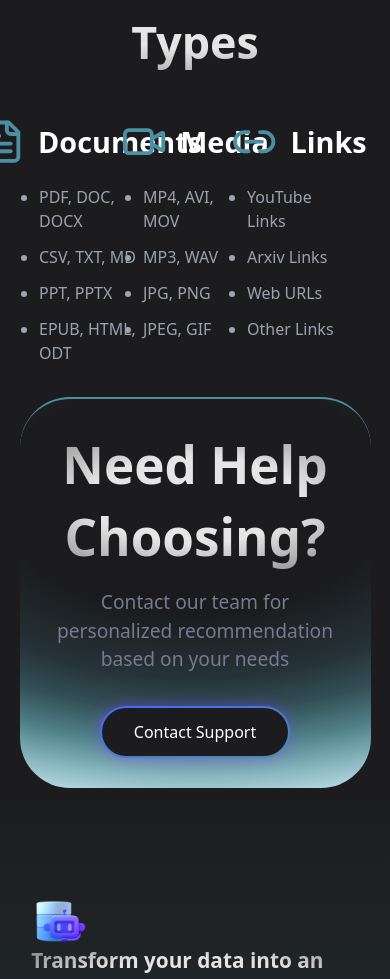
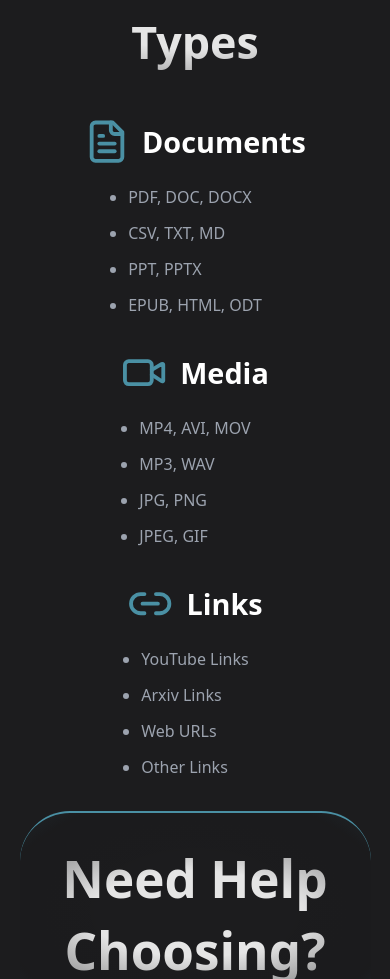
Before and after one commit to Anuran12/Ai-Chat-DB, a Next.js app: page /pricing in a window 390 px wide. Shown: the part 2271-3250 px from the top of the page. Built offline with nearby package versions, Linux system fonts and the light colour scheme; no server answers.

Commit message:
responsive fix & navigate folders

```diff
--- /dev/null
+++ b/app/folder/[folderId]/page.tsx
@@ -0,0 +1,17 @@
+"use client";
+import { useSession } from "next-auth/react";
+import { useSearchParams } from "next/navigation";
+import React from "react";
+
+export default function FolderDetails() {
+  const searchParams = useSearchParams();
+  const name = searchParams.get("name");
+  const id = searchParams.get("id");
+  const { data: session } = useSession();
+  return (
+    <div>
+      <div>Folder Name: {name}</div>
+      <div>Folder ID: {id}</div>
+    </div>
+  );
+}
--- a/app/layout.tsx
+++ b/app/layout.tsx
@@ -2,6 +2,7 @@ import type { Metadata } from "next";
 import "./globals.css";
 import SessionWrapper from "@/components/SessionWrapper";
 import Sidebar from "@/components/Sidebar";
+import { FolderProvider } from "@/components/FolderContext";
 
 export const metadata: Metadata = {
   title: "Create Next App",
@@ -15,6 +16,7 @@ export default function RootLayout({
 }>) {
   return (
     <SessionWrapper>
+      <FolderProvider>
         <html lang="en">
           <body className={`antialiased`}>
             <div className="flex">
@@ -23,6 +25,7 @@ export default function RootLayout({
             </div>
           </body>
         </html>
+      </FolderProvider>
     </SessionWrapper>
   );
 }
--- a/app/page.tsx
+++ b/app/page.tsx
@@ -3,6 +3,7 @@ import About from "@/components/About";
 import Faq from "@/components/Faq";
 import FileList from "@/components/File/FileList";
 import FolderList from "@/components/Folder/FolderList";
+import { useFolderContext } from "@/components/FolderContext";
 import Footer from "@/components/Footer";
 import Hero from "@/components/Hero";
 import Pricing from "@/components/Pricing";
@@ -29,19 +30,16 @@ export default function Home() {
   const db = getFirestore(app);
   const { data: session } = useSession();
   const [folderList, setFolderList] = useState<Folder[]>([]);
+  const { refreshFolders } = useFolderContext();
 
   useEffect(() => {
-    console.log("User Session");
-    if (!session) {
-    } else {
-      setFolderList([]);
-      getFolderList();
-      // getFileList();
-
-      console.log("User Session", session.user);
+    if (session?.user) {
+      const fetchFolders = async () => {
+        await getFolderList();
+      };
+      fetchFolders();
     }
-    // setParentFolderId(0);
-  }, [session]);
+  }, [session, refreshFolders]);
 
   const getFolderList = async () => {
     setFolderList([]);
--- a/app/pricing/page.tsx
+++ b/app/pricing/page.tsx
@@ -5,14 +5,14 @@ import React from "react";
 
 export default function PricingPage() {
   return (
-    <div>
+    <div className="w-full">
       <Topbar />
       <Pricing />
       <div className="flex flex-col mt-10 gap-10 w-full justify-center items-center">
         <h1 className="inline-block w-fit font-bold text-[2.8rem] bg-[radial-gradient(100%_100%_at_50%_50%,rgba(229,229,229,1)_30%,rgba(255,255,255,0.2)_85%)] text-transparent bg-clip-text text-center leading-[4.5rem]">
           Support File Types
         </h1>
-        <div className="grid grid-cols-3 w-[80%]">
+        <div className="grid grid-cols-1 md:grid-cols-3 w-[80%] gap-8 md:gap-0">
           <div className="flex flex-col items-center gap-5">
             <div className="flex gap-3 items-center font-bold text-[1.8rem]">
               <svg
--- a/components/Folder/CreateFolderModal.tsx
+++ b/components/Folder/CreateFolderModal.tsx
@@ -2,6 +2,7 @@ import React, { useEffect, useState } from "react";
 import { app } from "@/Config/FirebaseConfig";
 import { doc, getFirestore, setDoc } from "firebase/firestore";
 import { useSession } from "next-auth/react";
+import { useFolderContext } from "../FolderContext";
 
 interface CreateFolderModalProps {
   isOpen: boolean;
@@ -19,6 +20,7 @@ export default function CreateFolderModal({
     message: "",
     visible: false,
   });
+  const { refreshFolders } = useFolderContext();
 
   const db = getFirestore(app);
 
@@ -31,6 +33,7 @@ export default function CreateFolderModal({
       //   parentFolderId: parentFolderId,
     });
     // setShowToastMsg("Folder Created!");
+    refreshFolders();
     showToast(`Folder "${folderName}" created successfully`);
     onClose();
   };
--- /dev/null
+++ b/components/FolderContext.tsx
@@ -0,0 +1,33 @@
+"use client";
+import React, { createContext, useContext, useState } from "react";
+
+type FolderContextType = {
+  refreshFolders: () => void;
+};
+
+const FolderContext = createContext<FolderContextType | undefined>(undefined);
+
+export const FolderProvider: React.FC<{ children: React.ReactNode }> = ({
+  children,
+}) => {
+  const [refreshCount, setRefreshCount] = useState(0);
+
+  const refreshFolders = () => {
+    // This triggers a state change that can be used to re-fetch data
+    setRefreshCount((prev) => prev + 1);
+  };
+
+  return (
+    <FolderContext.Provider value={{ refreshFolders }}>
+      {children}
+    </FolderContext.Provider>
+  );
+};
+
+export const useFolderContext = () => {
+  const context = useContext(FolderContext);
+  if (!context) {
+    throw new Error("useFolderContext must be used within a FolderProvider");
+  }
+  return context;
+};
--- /dev/null
+++ b/context/ParentFolderIdContext.tsx
@@ -0,0 +1,3 @@
+import { createContext } from "react";
+
+export const ParentFolderIdContext = createContext(null);
```
Lines whose indentation alone changed are shown as unchanged.
